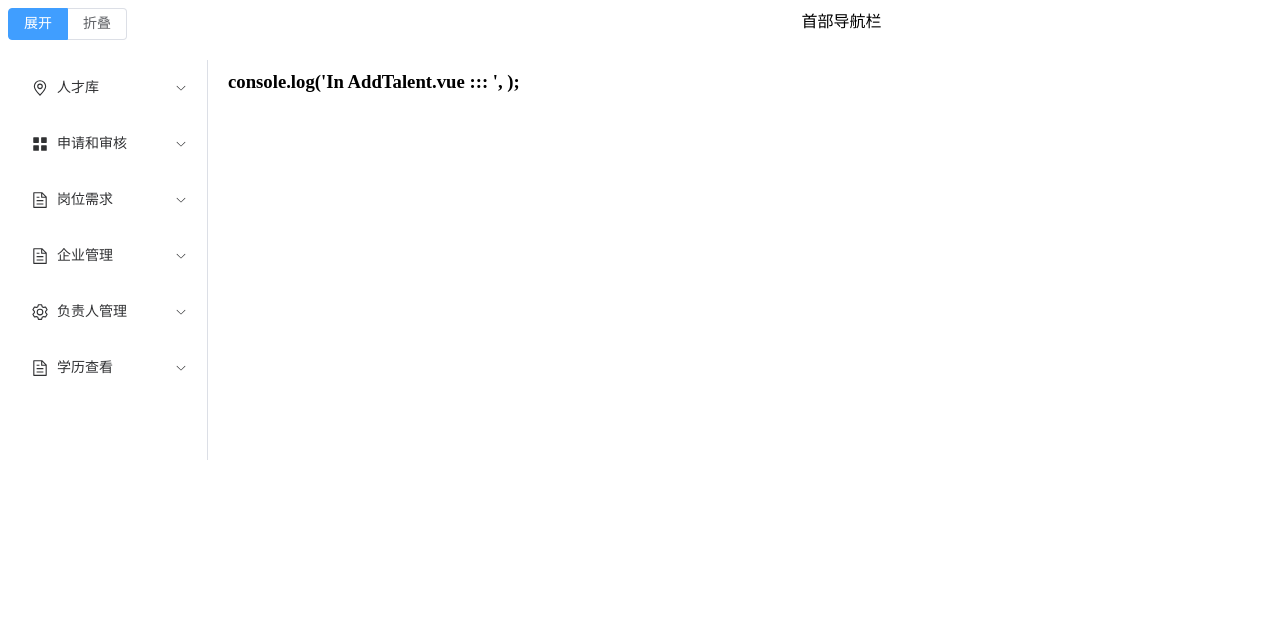
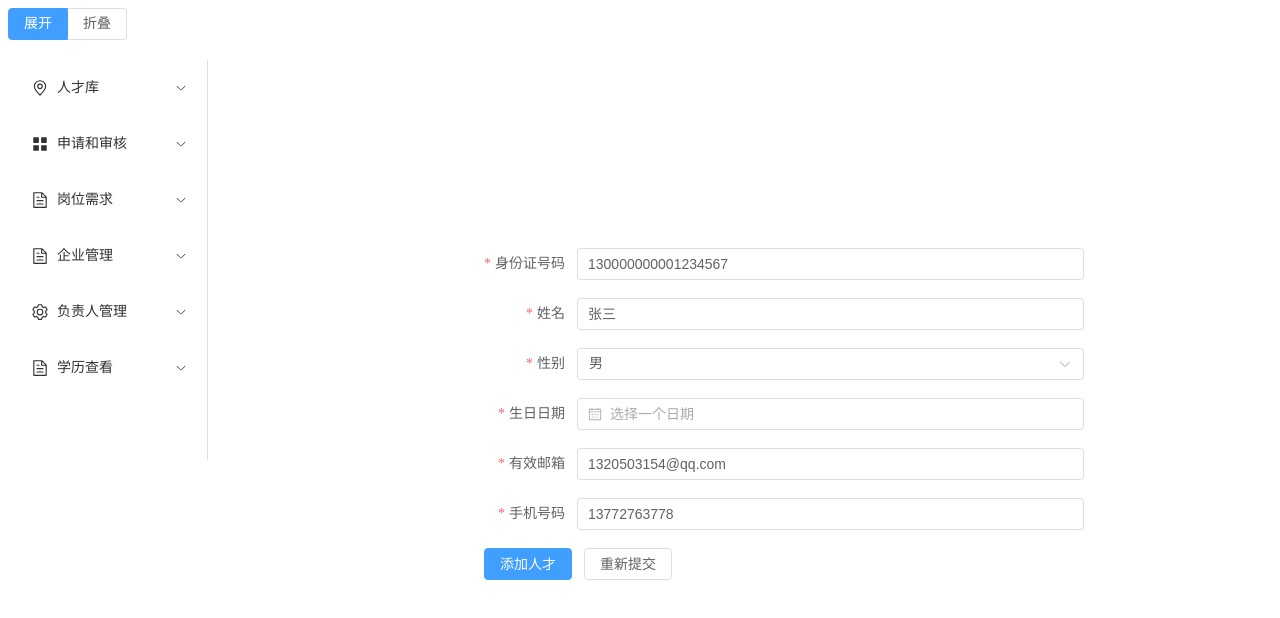
Before and after one commit to 1320503154/dbFrontEnd, a Vue app: page /talent/add in a window 1280 px wide. Shown: the top 618 px of the page. Built offline with nearby package versions, Linux system fonts and the light colour scheme.

Commit message:
问题发现了,后端的问题,GPT4o确实nb,但是还是得人看

```diff
--- a/src/App.vue
+++ b/src/App.vue
@@ -1,7 +1,9 @@
 <script setup>
-	import { RouterLink, RouterView } from "vue-router";
+	import { ref } from "vue";
+	import { RouterLink, RouterView, useRouter, useRoute } from "vue-router";
 	import navBarLeft from "@/components/navBarLeft.vue";
-	console.log(import.meta.env);
+	const route = useRoute();
+	const title = ref(route.meta.title);
 </script>
 
 <template>
@@ -11,7 +13,7 @@
 				<nav-bar-left></nav-bar-left>
 			</el-aside>
 			<el-container>
-				<el-header>首部导航栏</el-header>
+				<el-header height="60px">{{ title }}</el-header>
 				<el-main>
 					<RouterView></RouterView>
 				</el-main>
@@ -21,39 +23,10 @@
 </template>
 
 <style scoped lang="scss">
-	:root {
-		--header-height: 10vh;
-		--header-bg-color: #333;
-		--header-text-color: white;
-		--link-hover-color: #555;
-	}
-
-	header {
-		height: var(--header-height);
-		width: 99vw;
-		background-color: var(--header-bg-color);
-		color: var(--header-text-color);
+	:deep(.el-header) {
 		display: flex;
+		justify-content: center;
 		align-items: center;
-		justify-content: center;
-	}
-
-	nav {
-		display: flex;
-		gap: 20px;
-	}
-
-	.nav-link {
-		color: var(--header-text-color);
-		text-decoration: none;
-		font-size: 1.2em;
-		transition: color 0.3s ease;
-	}
-
-	.nav-link:hover {
-		color: var(--link-hover-color);
-		background-color: aquamarine;
-		border-radius: 20%;
 	}
 	.common-layout {
 		scroll-behavior: smooth;
--- a/src/config/dev.js
+++ /dev/null
@@ -1,5 +0,0 @@
-const devConfig = {
-	apiBaseUrl: "/api",
-	timeout: 1000,
-};
-export default devConfig;
--- a/src/router/index.js
+++ b/src/router/index.js
@@ -22,72 +22,138 @@ const routes = [
 		path: "/",
 		name: "Home",
 		component: HomeView,
+		meta: { title: "首页" },
 	},
 	{
 		path: "/about",
 		name: "About",
 		component: AboutView,
+		meta: { title: "关于" },
 	},
 	{
 		path: "/login",
 		name: "Login",
 		component: LoginView,
-		meta: {
-			requiresAuth: false,
-		},
+		meta: { requiresAuth: false, title: "登录" },
 	},
 	{
 		path: "/talent",
 		name: "Talent",
-		component: HomeView, // 假设 HomeView 是主组件
+		component: HomeView,
+		meta: { title: "人才" },
 		children: [
-			{ path: "add", name: "AddTalent", component: AddTalent },
-			{ path: "view", name: "ViewTalent", component: ViewTalent },
+			{
+				path: "add",
+				name: "AddTalent",
+				component: AddTalent,
+				meta: { title: "添加人才" },
+			},
+			{
+				path: "view",
+				name: "ViewTalent",
+				component: ViewTalent,
+				meta: { title: "浏览人才" },
+			},
 		],
 	},
 	{
 		path: "/application",
 		name: "Application",
-		component: HomeView, // 假设 HomeView 是主组件
+		component: HomeView,
+		meta: { title: "申请" },
 		children: [
-			{ path: "add", name: "AddApplication", component: AddApplication },
-			{ path: "view", name: "ViewApplication", component: ViewApplication },
+			{
+				path: "add",
+				name: "AddApplication",
+				component: AddApplication,
+				meta: { title: "添加申请" },
+			},
+			{
+				path: "view",
+				name: "ViewApplication",
+				component: ViewApplication,
+				meta: { title: "浏览申请" },
+			},
 		],
 	},
 	{
 		path: "/position",
 		name: "Position",
-		component: HomeView, // 假设 HomeView 是主组件
+		component: HomeView,
+		meta: { title: "岗位" },
 		children: [
-			{ path: "add", name: "AddPosition", component: AddPosition },
-			{ path: "view", name: "ViewPosition", component: ViewPosition },
+			{
+				path: "add",
+				name: "AddPosition",
+				component: AddPosition,
+				meta: { title: "添加岗位" },
+			},
+			{
+				path: "view",
+				name: "ViewPosition",
+				component: ViewPosition,
+				meta: { title: "浏览岗位" },
+			},
 		],
 	},
 	{
 		path: "/company",
 		name: "Company",
-		component: HomeView, // 假设 HomeView 是主组件
+		component: HomeView,
+		meta: { title: "公司" },
 		children: [
-			{ path: "add", name: "AddCompany", component: AddCompany },
-			{ path: "view", name: "ViewCompany", component: ViewCompany },
+			{
+				path: "add",
+				name: "AddCompany",
+				component: AddCompany,
+				meta: { title: "添加公司" },
+			},
+			{
+				path: "view",
+				name: "ViewCompany",
+				component: ViewCompany,
+				meta: { title: "查看公司" },
+			},
 		],
 	},
 	{
 		path: "/manager",
 		name: "Manager",
-		component: HomeView, // 假设 HomeView 是主组件
+		component: HomeView,
+		meta: { title: "经理" },
 		children: [
-			{ path: "add", name: "AddManager", component: AddManager },
-			{ path: "view", name: "ViewManager", component: ViewManager },
+			{
+				path: "add",
+				name: "AddManager",
+				component: AddManager,
+				meta: { title: "添加经理" },
+			},
+			{
+				path: "view",
+				name: "ViewManager",
+				component: ViewManager,
+				meta: { title: "查看经理" },
+			},
 		],
 	},
 	{
 		path: "/degree",
 		name: "Degree",
-		component: HomeView, // 假设 HomeView 是主组件
+		component: HomeView,
+		meta: { title: "学位" },
 		children: [
-			{ path: "add", name: "AddDegree", component: AddDegree },
-			{ path: "view", name: "ViewDegree", component: ViewDegree },
+			{
+				path: "add",
+				name: "AddDegree",
+				component: AddDegree,
+				meta: { title: "添加学位" },
+			},
+			{
+				path: "view",
+				name: "ViewDegree",
+				component: ViewDegree,
+				meta: { title: "查看学位" },
+			},
 		],
 	},
 ];
--- a/src/utils/axios.js
+++ b/src/utils/axios.js
@@ -1,8 +1,8 @@
 import axios from "axios";
-import dev from "@/config/dev";
+const { VITE_APP_URL, VITE_APP_TIMEOUT } = import.meta.env;
 const LHG = axios.create({
-	baseURL: dev.apiBaseUrl,
-	timeout: dev.timeout,
+	baseURL: VITE_APP_URL, //baseURL='http://127.0.0.1:8084/api'
+	timeout: VITE_APP_TIMEOUT,
 });
 LHG.interceptors.request.use(
 	(config) => {
--- a/src/views/talent/AddTalent.vue
+++ b/src/views/talent/AddTalent.vue
@@ -1,32 +1,165 @@
+<template>
+	<el-form
+		ref="ruleFormRef"
+		style="max-width: 600px"
+		:model="ruleForm"
+		:rules="rules"
+		label-width="auto"
+		class="demo-ruleForm"
+		:size="formSize"
+		status-icon>
+		<el-form-item
+			label="身份证号码"
+			prop="idNumber">
+			<el-input
+				placeholder="此处输入你的身份证"
+				v-model="ruleForm.idNumber" />
+		</el-form-item>
+
+		<el-form-item
+			label="姓名"
+			prop="name">
+			<el-input v-model="ruleForm.name" />
+		</el-form-item>
+
+		<el-form-item
+			label="性别"
+			prop="gender">
+			<el-select
+				v-model="ruleForm.gender"
+				placeholder="请选择你的性别">
+				<el-option
+					label="女"
+					value="女" />
+				<el-option
+					label="男"
+					value="男" />
+			</el-select>
+		</el-form-item>
+
+		<el-form-item
+			label="生日日期"
+			prop="birthDate">
+			<el-date-picker
+				v-model="ruleForm.birthDate"
+				type="date"
+				placeholder="选择一个日期"
+				style="width: 100%" />
+		</el-form-item>
+
+		<el-form-item
+			label="有效邮箱"
+			prop="email">
+			<el-input
+				placeholder="支持qq邮箱和Google邮箱"
+				v-model="ruleForm.email" />
+		</el-form-item>
+
+		<el-form-item
+			label="手机号码"
+			prop="phoneNumber">
+			<el-input
+				placeholder="请输入有效的手机号码"
+				v-model="ruleForm.phoneNumber" />
+		</el-form-item>
+
+		<el-form-item>
+			<el-button
+				type="primary"
+				@click="submitForm(ruleFormRef)"
+				>添加人才</el-button
+			>
+			<el-button @click="resetForm(ruleFormRef)">重新提交</el-button>
+		</el-form-item>
+	</el-form>
+</template>
+<style lang="scss" scoped>
+	.demo-ruleForm {
+		margin-left: 20vw;
+		margin-top: 20vh;
+	}
+</style>
 <script setup>
-	import {
-		ref,
-		reactive,
-		toRefs,
-		onBeforeMount,
-		onMounted,
-		watchEffect,
-		computed,
-	} from "vue";
-	import { useRoute, useRouter } from "vue-router";
-	const route = useRoute();
-	const router = useRouter();
-	const data = reactive({});
-	onBeforeMount(() => {
-		//console.log('2.组件挂载页面之前执行----onBeforeMount')
+	import { reactive, ref } from "vue";
+	import LHG from "@/utils/axios";
+	const formSize = ref("default");
+	const ruleFormRef = ref();
+	const ruleForm = reactive({
+		userId: 1,
+		idNumber: "130000000001234567",
+		name: "张三",
+		gender: "男",
+		birthDate: "",
+		email: "1320503154@qq.com",
+		phoneNumber: "13772763778",
 	});
-	onMounted(() => {
-		//console.log('3.-组件挂载到页面之后执行-------onMounted')
+
+	const rules = reactive({
+		idNumber: [
+			{
+				required: true,
+				message: "请输入你的身份证",
+				trigger: "blur",
+			},
+		],
+		name: [
+			{
+				required: true,
+				message: "请输入你的姓名",
+				trigger: "blur",
+			},
+		],
+		gender: [
+			{
+				required: true,
+				message: "请选择你的性别",
+				trigger: "change",
+			},
+		],
+		birthDate: [
+			{
+				type: "date",
+				required: true,
+				message: "请选择一个日期",
+				trigger: "change",
+			},
+		],
+		email: [
+			{
+				required: true,
+				message: "请输入有效邮箱",
+				trigger: "blur",
+			},
+		],
+		phoneNumber: [
+			{
+				required: true,
+				message: "请输入有效的11位手机号码", //13772763778
+				trigger: "blur",
+			},
+		],
 	});
-	watchEffect(() => {});
-	defineExpose({
-		...toRefs(data),
-	});
+
+	const submitForm = async (formEl) => {
+		if (!formEl) return;
+		await formEl.validate((valid, fields) => {
+			if (valid) {
+				console.log("submit!", ruleForm);
+				LHG({
+					url: "/api/talent/add",
+					method: "post",
+					data: ruleForm,
+				}).then(({ data }) => {
+					console.log("In AddTalent.vue data::: ", data);
+				});
+			} else {
+				console.log("error submit!", fields);
+			}
+		});
+	};
+
+	const resetForm = (formEl) => {
+		if (!formEl) return;
+		formEl.resetFields();
+	};
 </script>
-<template>
-	<div>
-		<h1>console.log('In AddTalent.vue ::: ', );</h1>
-	</div>
-</template>
-
-<style scoped></style>
--- a/vite.config.js
+++ b/vite.config.js
@@ -1,12 +1,15 @@
 import { fileURLToPath, URL } from "node:url";
 
-import { defineConfig } from "vite";
+import { defineConfig, loadEnv } from "vite";
 import vue from "@vitejs/plugin-vue";
 import VueDevTools from "vite-plugin-vue-devtools";
 import legacy from "@vitejs/plugin-legacy";
 
 // https://vitejs.dev/config/
-export default defineConfig({
+export default defineConfig((command, mode) => {
+	let commandEnv = command;
+
+	return {
 		plugins: [vue(), VueDevTools(), legacy()],
 		resolve: {
 			alias: {
@@ -17,10 +20,11 @@ export default defineConfig({
 			proxy: {
 				// 选项写法
 				"/api": {
-				target: "http://example.com", // 目标地址
+					target: "http://127.0.0.1:8084/", // 目标地址
 					changeOrigin: true, // 开启代理，在本地创建一个虚拟服务器，然后发送请求的数据，同时会收到请求的数据，这样服务端和服务端进行数据的交互就不会有跨域问题
 					rewrite: (path) => path.replace(/^\/api/, ""), // 路径重写，移除路径中的/api
 				},
 			},
 		},
+	};
 });
```
Also changed, not shown: src/config/product.js (deleted), 1 other file (tests, documents, lock files or other folders). Lines whose indentation alone changed are shown as unchanged.
